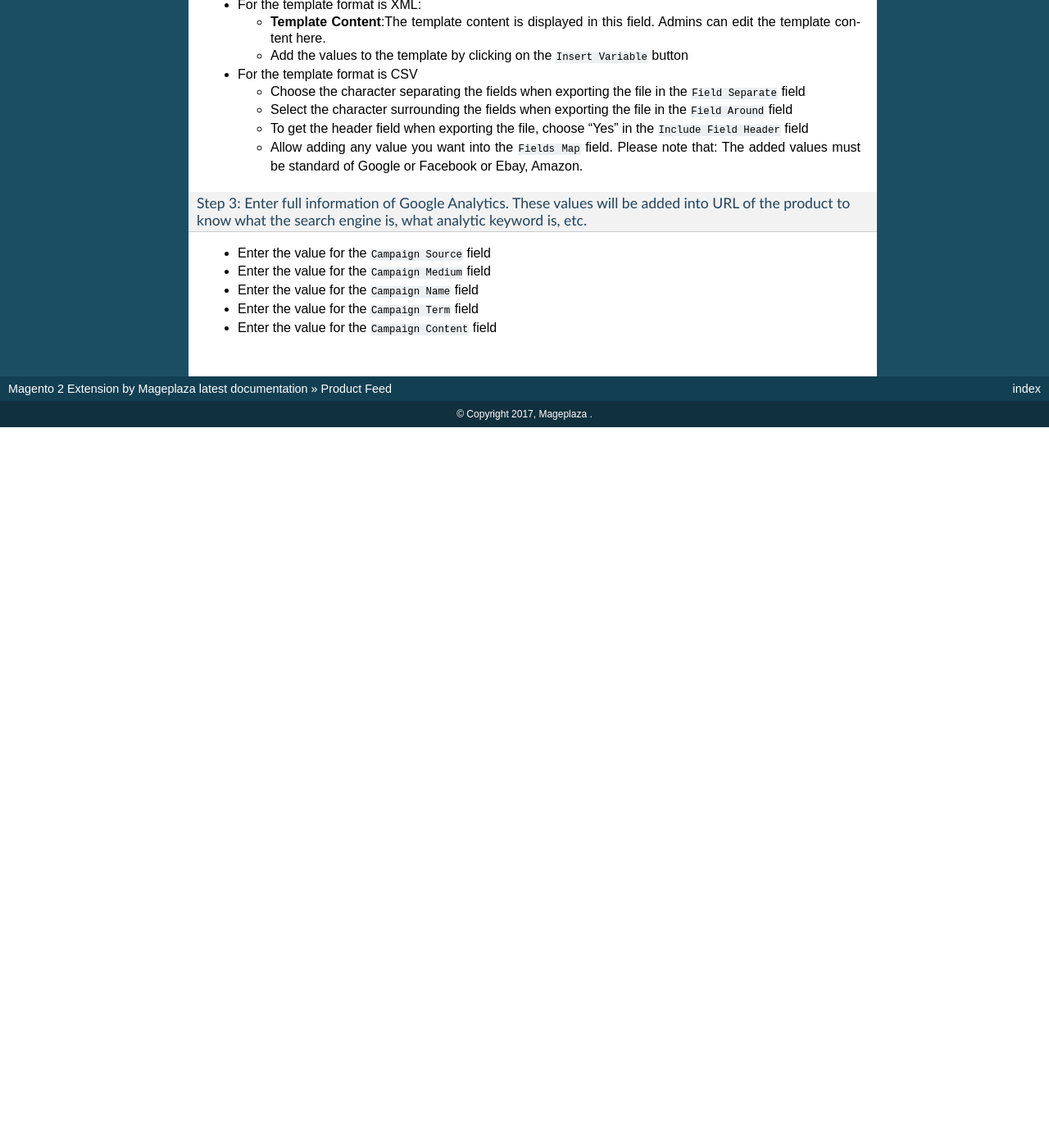
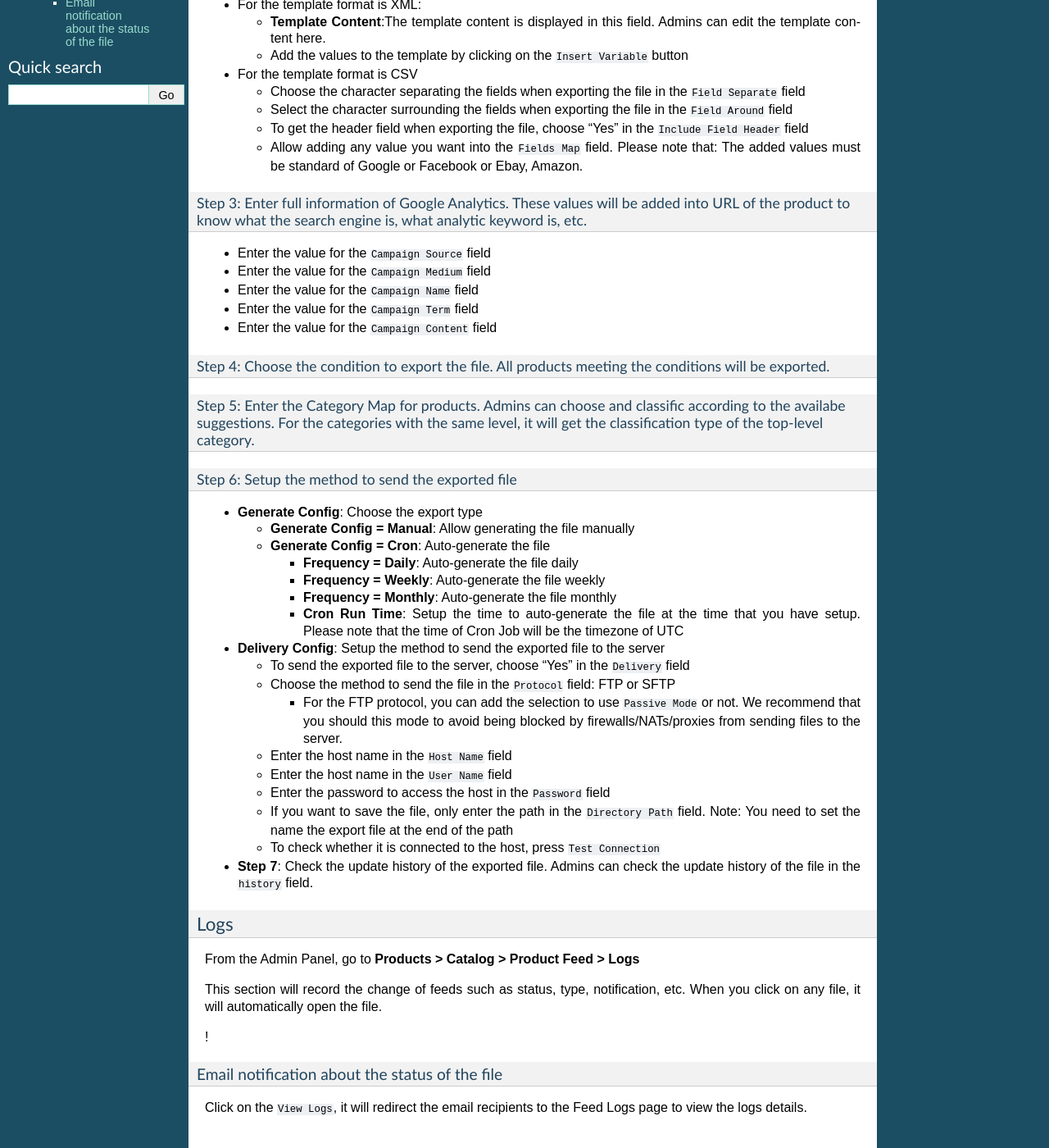
Before and after one commit to magepages/mpdocs, a Sphinx documentation site: the page built from docs/product-feed/index.md, in a window 1280 px wide and 1400 px high, scrolled down 1343 px. Shown: the whole window at 82% size. Built offline with Sphinx 7.4.7, drawn with Linux system fonts in a browser that asks for light colours; pages that are not in the unit, such as notebooks, are missing from menus; before the commit the page ends 1864 px from its top, so only the background shows below that; some of the changed text lies outside the part shown.

Commit message:
Update index.md

```diff
--- a/docs/product-feed/index.md
+++ b/docs/product-feed/index.md
@@ -74,3 +74,43 @@
 * Enter the value for the `Campaign Name` field
 * Enter the value for the `Campaign Term` field
 * Enter the value for the `Campaign Content` field
+
+##### Step 4: Choose the condition to export the file. All products meeting the conditions will be exported.
+##### Step 5: Enter the Category Map for products. Admins can choose and classific according to the availabe suggestions. For the categories with the same level, it will get the classification type of the top-level category.
+
+##### Step 6: Setup the method to send the exported file
+
+* **Generate Config**: Choose the export type
+    * **Generate Config = Manual**: Allow generating the file manually
+    * **Generate Config = Cron**: Auto-generate the file
+      * **Frequency = Daily**: Auto-generate the file daily
+      * **Frequency = Weekly**: Auto-generate the file weekly
+      * **Frequency = Monthly**: Auto-generate the file monthly
+      * **Cron Run Time**: Setup the time to auto-generate the file at the time that you have setup. Please note that the time of Cron Job will be the timezone of UTC
+
+* **Delivery Config**: Setup the method to send the exported file to the server
+    * To send the exported file to the server, choose "Yes" in the `Delivery` field
+    * Choose the method to send the file in the `Protocol` field: FTP or SFTP
+      * For the FTP protocol, you can add the selection to use `Passive Mode` or not. We recommend that you should this mode to avoid  being blocked by firewalls/NATs/proxies from sending files to the server.
+
+    * Enter the host name in the `Host Name` field
+    * Enter the host name in the `User Name` field
+    * Enter the password to access the host in the `Password` field
+    * If you want to save the file, only enter the path in the `Directory Path` field. Note: You need to set the name the export file at the end of the path
+    * To check whether it is connected to the host, press `Test Connection`
+
+
+* **Step 7**: Check the update history of the exported file. Admins can check the update history of the file in the `history` field.
+
+
+### Logs
+
+From the Admin Panel, go to **Products > Catalog > Product Feed > Logs**
+
+This section will record the change of feeds such as status, type, notification, etc. When you click on any file, it will automatically open the file.
+
+!
+
+#### Email notification about the status of the file
+
+Click on the `View Logs`, it will redirect the email recipients to the Feed Logs page to view the logs details.
```
